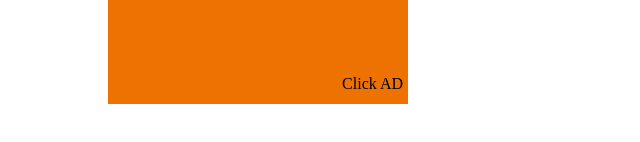
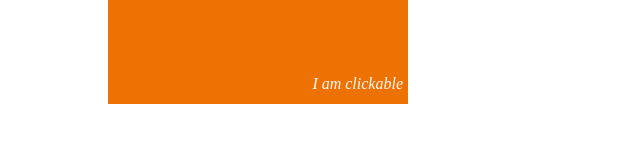
Before and after one commit to Naga31/project1, a plain HTML site: page index.html in a window 1280 px wide. Shown: the part 254-396 px from the top of the page, 0-640 px from the left. Drawn offline with Linux system fonts and the light colour scheme.

Commit message:
Update index.html

```diff
--- a/index.html
+++ b/index.html
@@ -63,6 +63,8 @@
          flex:10%;
          flex-direction: row-reverse;
          padding: 5px;
+         font-style: italic;
+         color: floralwhite;
          }
          #ad_time,#viewablePercentage{
          font-weight: bold;
@@ -78,9 +80,9 @@
          }
       </style>
    </head>
-
    <body>
-    <div class="results"><h3>Viewability Measurement</h3>
+      <div class="results">
+         <h3>Viewability Measurement</h3>
          <table class="table_class">
             <tbody class="tbody_class" >
                <tr class="tr_class">
@@ -99,9 +101,8 @@
       <div class="advertisement_container" id="ad" onclick="onClick()">
          <div class="advertisement_item_1">ADVERTISEMENT</div>
          <div class="advertisement_item_2" id="count"></div>
-  <div class="advertisement_item_3">Click AD</div>
+         <div class="advertisement_item_3">I am clickable</div>
       </div>
-
    </body>
    <script src="script.js"></script>
 </html>
```
Lines whose indentation alone changed are shown as unchanged.
